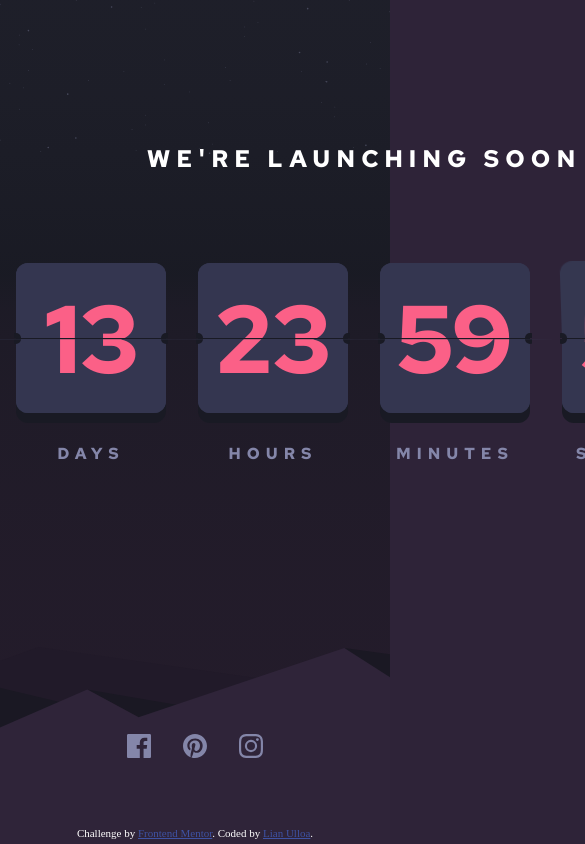
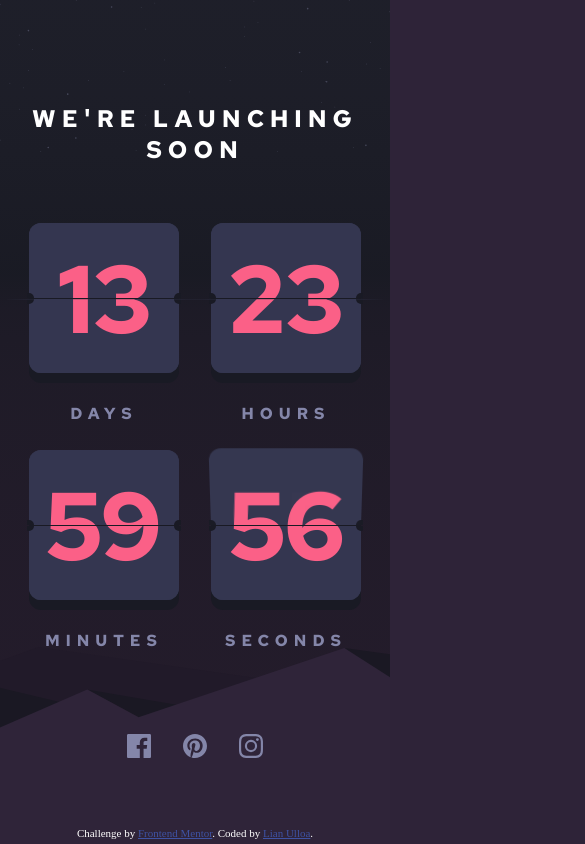
Before and after one commit to lianulloa/launch-countdown-timer-frontendmentor, a Vue app: page / in a window 390 px wide. Shown: the top 844 px of the page, 585 px wide, since content can reach past the window. Built offline with nearby package versions, Linux system fonts and the light colour scheme.

Commit message:
fix mobile view a little bit (just a challenge)

```diff
--- a/src/App.vue
+++ b/src/App.vue
@@ -38,4 +38,10 @@ export default {
   display: grid;
   grid-template-rows: 0.6fr 2fr;
 }
+
+@media (max-width: 560px), (max-height: 560px) {
+  .content {
+    margin-top: -80px;
+  }
+}
 </style>
--- a/src/components/CountdownTimer.vue
+++ b/src/components/CountdownTimer.vue
@@ -30,5 +30,6 @@ export default {
 .countdown-timer {
   display: flex;
   justify-content: center;
+  flex-wrap: wrap;
 }
 </style>
--- a/src/components/TickCard.vue
+++ b/src/components/TickCard.vue
@@ -257,4 +257,15 @@ $top-padding: 12px;
     transform: rotateX(0deg);
   }
 }
+
+@media (max-height: 500px) {
+  .tick-card {
+    transform: scale(0.5);
+  }
+}
+@media (max-width: 400px) and (max-height: 680px) {
+  .tick-card {
+    transform: scale(0.4);
+  }
+}
 </style>
```
